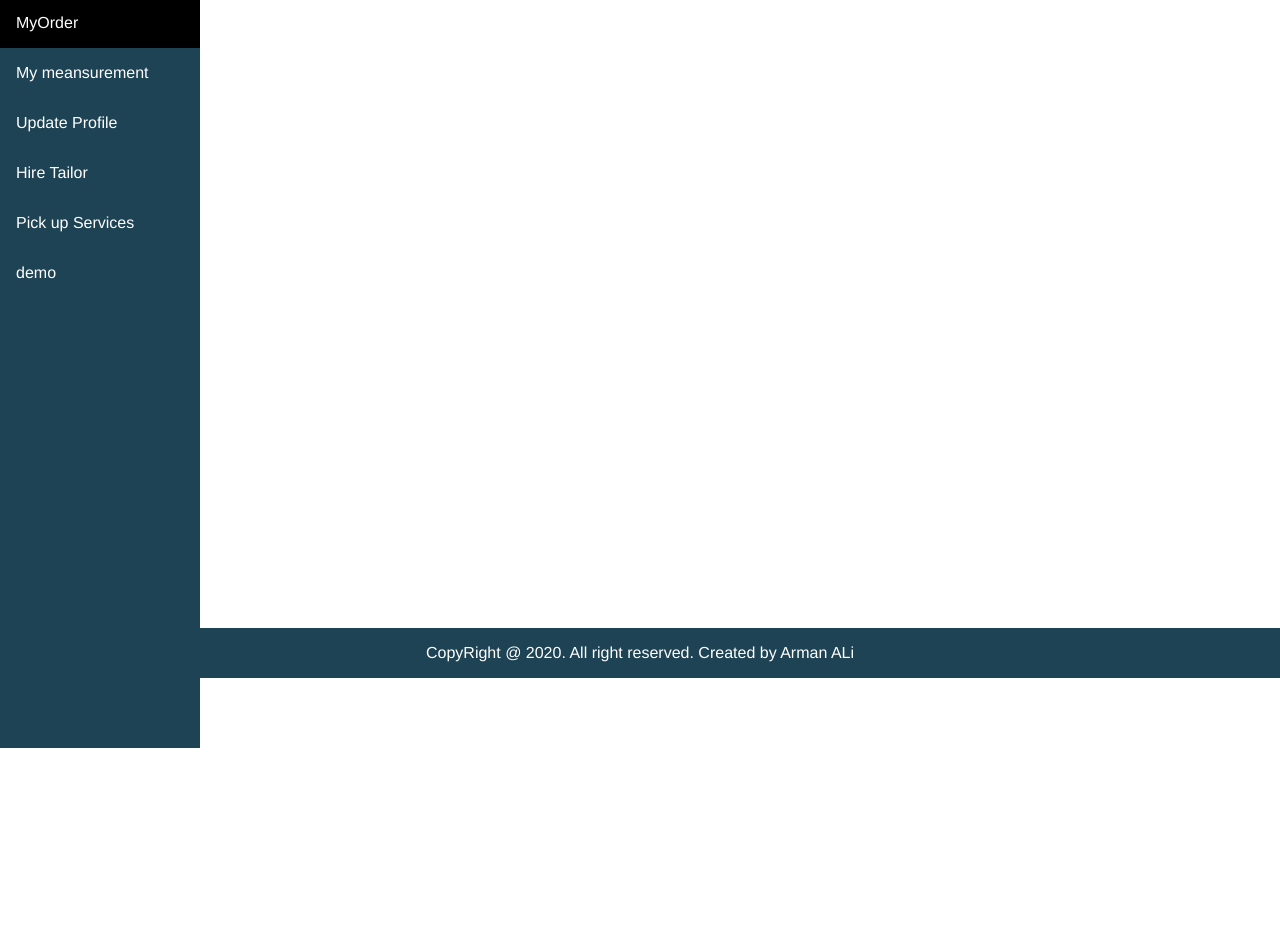
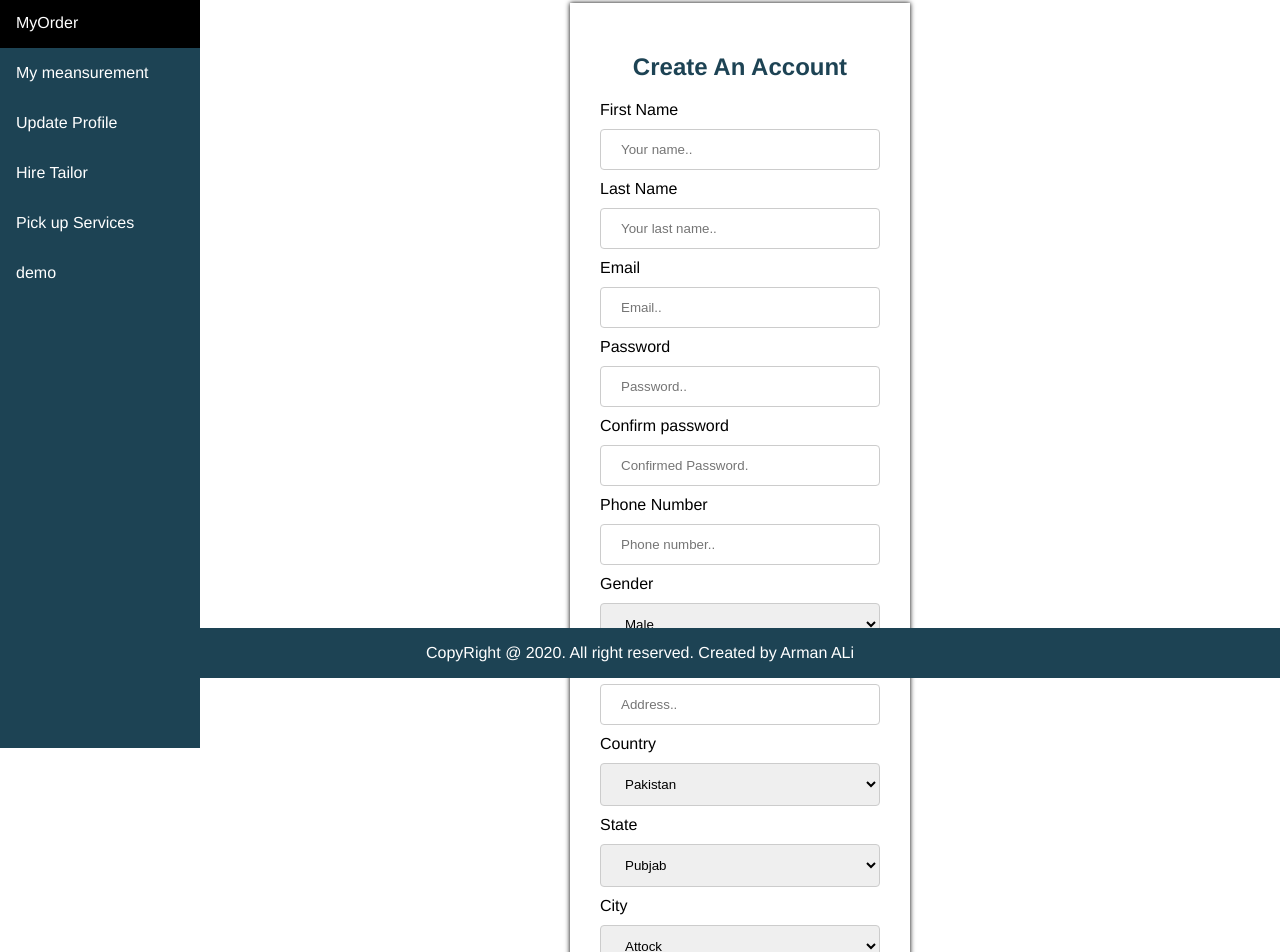
Before and after one commit to Arman-Arzoo/TailorApp-FYP, a React (Create React App) app in the folder tailor-frontend/: page /udashboard/update-profile in a window 1280 px wide. Shown: the part 122-1074 px from the top of the page. Built offline with nearby package versions, Linux system fonts and the light colour scheme; no server answers.

Commit message:
create updateprofile.js and update signin.js udashboard.js  and header.js

```diff
--- a/tailor-frontend/src/App.css
+++ b/tailor-frontend/src/App.css
@@ -305,9 +305,6 @@ text-shadow: 3px 4px 6px #def, 0 0 0 #000, 1px 4px 6px #def;
 }
 }
 
-
-
-
   /* Form @SignUp Page Start */
 
   .form-container{
@@ -315,7 +312,7 @@ text-shadow: 3px 4px 6px #def, 0 0 0 #000, 1px 4px 6px #def;
     /* justify-content: center; */
     background-color: white;
     padding: 3rem;
-    margin: 3.5rem 30rem;
+    margin: 3.5rem 35rem;
     box-shadow: 0 0 5px;
 
   }
@@ -360,11 +357,11 @@ text-shadow: 3px 4px 6px #def, 0 0 0 #000, 1px 4px 6px #def;
 
   /* error handling @ErrorNotice */
   .error-notice{
-    margin:1rem o;
-    border: 1px solid red;
-    background-color: rosybrown;
-    padding:0.5rem;
-    border-radius: 8px;
+    margin:1.5rem 0;
+    /* border: 1px solid red; */
+    box-shadow: 0 0 2px;
+    background-color: white;
+    padding:0.6rem;
     display:flex;
     justify-content: space-between;
   }
@@ -374,7 +371,10 @@ text-shadow: 3px 4px 6px #def, 0 0 0 #000, 1px 4px 6px #def;
     width: 25px;
     border-radius: 50%;
     color: aliceblue;
-    background-color: red;
+    background-color: #1d4354;
+  }
+  .error-notice span{
+    color:red;
   }
 
    /* Form @SignUp Page Start */
--- a/tailor-frontend/src/components/Header.js
+++ b/tailor-frontend/src/components/Header.js
@@ -20,7 +20,7 @@ export const Header = () => {
 
           {userData.user ? (<>
 
-            <Link to="/udashboard" >{ userName}</Link>
+            <Link to="/udashboard" >{userName }</Link>
           </>):(<>
             <Link to="/signup">Sign Up</Link>
             <Link to="/signin">Sign In</Link>
--- a/tailor-frontend/src/components/SignIn/SignIn.js
+++ b/tailor-frontend/src/components/SignIn/SignIn.js
@@ -46,7 +46,7 @@ export const SignIn = () => {
         <label htmlFor="password">Password</label>
         <input type="password" name="password" placeholder="Password.." onChange={(e) => setPassword(e.target.value)}/>
 
-        <input type="submit" value="Create An Account" />
+        <input type="submit" value="SIGN IN" />
       </form>
     </div>
   );
--- a/tailor-frontend/src/components/UserDashboard/UDashboard.js
+++ b/tailor-frontend/src/components/UserDashboard/UDashboard.js
@@ -2,6 +2,7 @@ import React, { useContext } from "react";
 import { Link, Route, useHistory } from "react-router-dom";
 import { MyOrder } from "../UserDashboard/MyOrder";
 import { GlobalContext } from "./../../context/GlobalContexts";
+import { UpdateProfile } from "./UpdateProfile";
 
 export const UDashboard = () => {
   const { userData, setUserData } = useContext(GlobalContext);
@@ -51,7 +52,7 @@ export const UDashboard = () => {
       <div className="content">
         <Route exact path="/udashboard/myorder" component={MyOrder}></Route>
         <Route path="/udashboard/my-measurement" component={MyOrder}></Route>
-        <Route path="/udashboard/update-profile" component={MyOrder}></Route>
+        <Route path="/udashboard/update-profile" component={UpdateProfile}></Route>
         <Route path="/udashboard/hire-tailor" component={MyOrder}></Route>
         <Route path="/udashboard/pick-up-service" component={MyOrder}></Route>
         <Route path="/udashboard/dashboard" component={MyOrder}></Route>
--- /dev/null
+++ b/tailor-frontend/src/components/UserDashboard/UpdateProfile.js
@@ -0,0 +1,127 @@
+import React, { useContext, useState } from "react";
+import { Link, useHistory } from "react-router-dom";
+// import { Link } from "react-router-dom";
+import { GlobalContext } from "./../../context/GlobalContexts";
+import axios from 'axios';
+import ErrorNotice from './../misc/errorNotices';
+
+export const UpdateProfile = () => {
+  const { userData} = useContext(GlobalContext);
+
+
+
+
+  return (
+    <div className="form-container">
+
+      <form >
+      <h2 className="text-center">Create An Account</h2>
+      {/* {error && <ErrorNotice message={error} clearError={() => { setError(undefined) }} />} */}
+
+
+        <label htmlFor="fname">First Name</label>
+        <input
+          type="text"
+          name="firstname"
+          placeholder="Your name.."
+          value={((userData || {}).user || {}).firstName}
+
+        />
+
+        <label htmlFor="lname">Last Name</label>
+        <input
+          type="text"
+          name="lastname"
+          placeholder="Your last name.."
+          value={((userData || {}).user || {}).lastName}
+        />
+
+        <label htmlFor="Email">Email</label>
+        <input
+          type="text"
+          name="Email"
+          placeholder="Email.."
+          value={((userData || {}).user || {}).email}
+        />
+
+        <label htmlFor="password">Password</label>
+        <input
+          type="password"
+          name="password"
+          placeholder="Password.."
+
+
+        />
+
+        <label htmlFor="lname">Confirm password</label>
+        <input
+          type="password"
+          name="confirm password"
+          placeholder="Confirmed Password."
+
+        />
+
+        <label htmlFor="phone number">Phone Number</label>
+        <input
+          type="text"
+          name="phone number"
+          placeholder="Phone number.."
+          value={((userData || {}).user || {}).phoneNumber}
+
+        />
+
+        <label htmlFor="gender">Gender</label>
+        <select
+          name="gender"
+
+        >
+          <option value="male">Male</option>
+          <option value="female">Female</option>
+        </select>
+
+        <label htmlFor="address">address</label>
+        <input
+          type="text"
+          name="address"
+          placeholder="Address.."
+
+        />
+
+        <label htmlFor="country">Country</label>
+        <select
+          name="country"
+
+        >
+          <option value="pakistan">Pakistan</option>
+        </select>
+
+        <label htmlFor="state">State</label>
+        <select
+          name="state"
+
+        >
+          <option value="pubjab">Pubjab</option>
+        </select>
+
+        <label htmlFor="city">City</label>
+        <select
+          name="city"
+
+        >
+          <option value="attock">Attock</option>
+        </select>
+
+        <label htmlFor="zip code">Zip code</label>
+        <input
+          type="text"
+          name="zip code"
+          placeholder="Your last name.."
+
+        />
+
+        <input type="submit" value="Update Profile" />
+
+      </form>
+    </div>
+  );
+};
```
